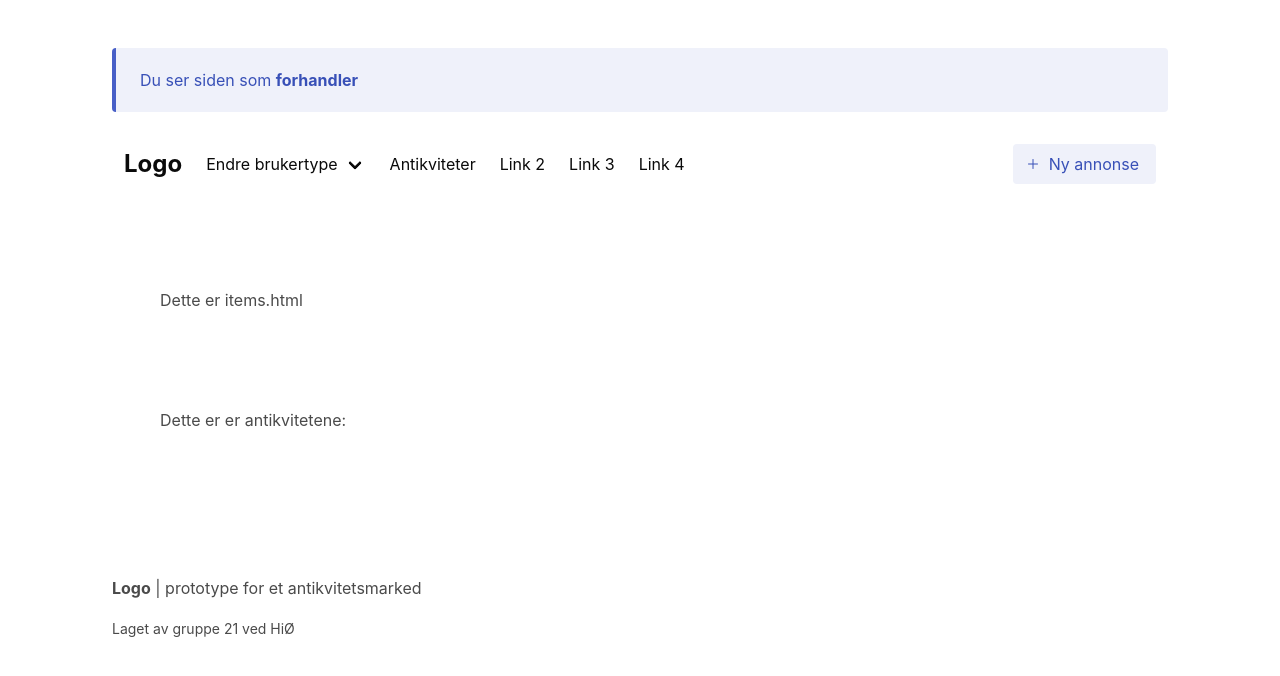
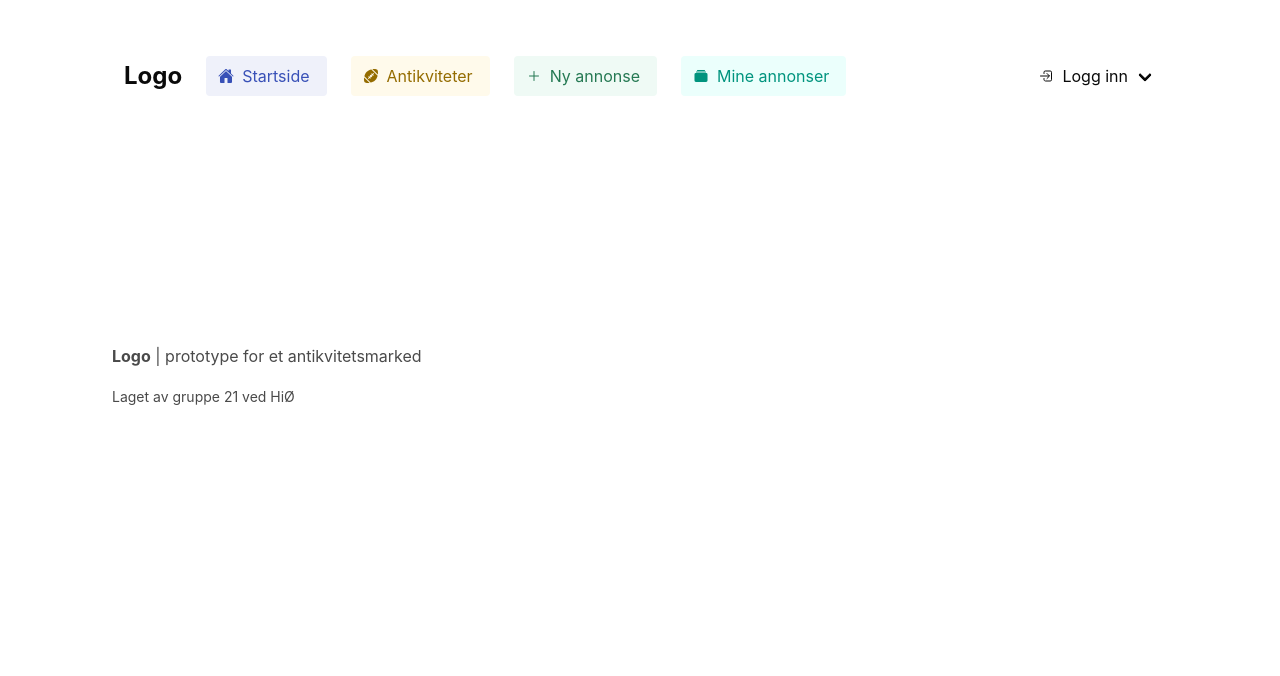
Before and after one commit to olejorga/prototype, a FastAPI app: page /items/ in a window 1280 px wide. Shown: the top 676 px of the page. Run offline with FastAPI, Linux system fonts and the light colour scheme; data that the repository does not hold is empty.

Commit message:
Sprint1 ferdig

```diff
--- a/src/models/item.py
+++ b/src/models/item.py
@@ -1,4 +1,5 @@
 from pydantic import BaseModel
+from datetime import datetime
 
 
 class Item(BaseModel):
@@ -6,3 +7,5 @@ class Item(BaseModel):
     price: int = 0
     description: str = ""
     pictures: list[str] = [""]
+    auction_time: datetime = datetime.now()
+    is_auction: int = 0
--- a/src/routers/items.py
+++ b/src/routers/items.py
@@ -28,7 +28,7 @@ async def read_item_view(id: int, request: Request):
         "item.html", {
             "request": request,
             "title": "Item",
-            "item": items_db.getBy({"id": id})
+            "item": items_db.getBy({"id": id})[0]
         })
 
 
--- a/src/static/styles.css
+++ b/src/static/styles.css
@@ -1,3 +1,9 @@
 .navbar-item:hover {
     color: #000000 !important;
 }
+
+.keeps-aspect-ratio {
+    margin: 0 auto !important;
+    width: auto !important;
+    height: 100% !important;
+}
--- a/src/templates/base.html
+++ b/src/templates/base.html
@@ -9,12 +9,7 @@
     </head>
     <body class="container">
         <header class="section">
-            <article class="message is-link">
-                <div class="message-body">
-                    Du ser siden som <strong>forhandler</strong>
-                </div>
-            </article>
-            <nav class="navbar is-white">
+            <nav class="navbar is-white is-transparent">
                 <div class="navbar-brand">
                     <a href="/" class="navbar-item is-size-4 has-text-weight-bold">Logo</a>
                     <a role="button" class="navbar-burger" data-target="header-navbar">
@@ -25,30 +20,28 @@
                 </div>
                 <div id="header-navbar" class="navbar-menu">
                     <div class="navbar-start">
-                        <div class="navbar-item has-dropdown is-hoverable">
-                            <a class="navbar-link">
-                                Endre brukertype
+                        <div class="navbar-item">
+                            <a href="/" class="button is-light is-link">
+                                <span class="icon-text">
+                                    <span class="icon">
+                                        <ion-icon name="home"></ion-icon>
+                                    </span>
+                                    <span>Startside</span>
+                                </span>
                             </a>
-                            <div class="navbar-dropdown">
-                                <a class="navbar-item" href="#">
-                                    Plattformeier
-                                </a>
-                                <a class="navbar-item" href="#">
-                                    Forhandler
-                                </a>
-                                <a class="navbar-item" href="#">
-                                    Sluttbruker
-                                </a>
-                            </div>
                         </div>
-                        <a href="/items" class="navbar-item">Antikviteter</a>
-                        <a href="#" class="navbar-item">Link 2</a>
-                        <a href="#" class="navbar-item">Link 3</a>
-                        <a href="#" class="navbar-item">Link 4</a>
-                    </div>
-                    <div class="navbar-end">
                         <div class="navbar-item">
-                            <a href="#" class="button is-light is-link">
+                            <a href="/items" class="button is-light is-warning">
+                                <span class="icon-text">
+                                    <span class="icon">
+                                        <ion-icon name="american-football"></ion-icon>
+                                    </span>
+                                    <span>Antikviteter</span>
+                                </span>
+                            </a>
+                        </div>
+                        <div class="navbar-item">
+                            <a href="#" class="button is-light is-success">
                                 <span class="icon-text">
                                     <span class="icon">
                                         <ion-icon name="add"></ion-icon>
@@ -56,6 +49,33 @@
                                     <span>Ny annonse</span>
                                 </span>
                             </a>
+                        </div>
+                        <div class="navbar-item">
+                            <a href="#" class="button is-light is-primary">
+                                <span class="icon-text">
+                                    <span class="icon">
+                                        <ion-icon name="albums"></ion-icon>
+                                    </span>
+                                    <span>Mine annonser</span>
+                                </span>
+                            </a>
+                        </div>
+                    </div>
+                    <div class="navbar-end">
+                        <div class="navbar-item has-dropdown is-hoverable">
+                            <div class="navbar-link">
+                                <span class="icon-text">
+                                    <span class="icon">
+                                        <ion-icon name="log-in-outline"></ion-icon>
+                                    </span>
+                                    <span>Logg inn</span>
+                                </span>
+                            </div>
+                            <div class="navbar-dropdown is-right is-boxed">
+                                <a href="" class="navbar-item">Forhandler</a>
+                                <a href="" class="navbar-item">Plattformeier</a>
+                                <a href="" class="navbar-item">Sluttbruker</a>
+                            </div>
                         </div>
                     </div>
                 </div>
--- a/src/templates/index.html
+++ b/src/templates/index.html
@@ -1,6 +1,8 @@
 {% extends 'base.html' %}
 {% block content %}
     <section class="section">
-        Dette er index.html
+        <h1 class="title is-1">Alle antikviteter.</h1>
+        <h1 class="subtitle is-1 has-text-weight-bold has-text-grey">På ett sted.</h1>
+        <p class="is-size-5">En markedsplass for kjøp og salg av antikviteter.</p>
     </section>
 {% endblock %}
--- a/src/templates/items.html
+++ b/src/templates/items.html
@@ -1,15 +1,24 @@
 {% extends 'base.html' %}
 {% block content %}
     <section class="section">
-        Dette er items.html
-    </section>
-    <section class="section">
-        Dette er er antikvitetene:
         <div class="columns">
-            <div class="column">
+            <div class="column is-one-quarter">
                 {% for item in items %}
-                    <article class="notification">
-                        {{ item.name }} {{ item.price }}kr
+                    <article class="card">
+                        <div class="card-image">
+                            <figure class="image is-4by3 has-background-dark">
+                                <img src="{{ item.pictures[0] }}" alt="{{ item.name }}" class="keeps-aspect-ratio">
+                            </figure>
+                        </div>
+                        <div class="card-content">
+                            <h2 class="title is-4">{{ item.name }}</h2>
+                            <h3 class="subtitle is-4 has-text-weight-bold has-text-grey">{{ item.price }} kr</h3>
+                        </div>
+                        <div class="card-footer">
+                            <div class="card-footer-item">
+                                <a href="/items/{{ item.id }}" class="button is-light is-black is-fullwidth">Se mer</a>
+                            </div>
+                        </div>
                     </article>
                 {% endfor %}
             </div>
```
Also changed, not shown: src/templates/item.html (+59 -1 lines).
